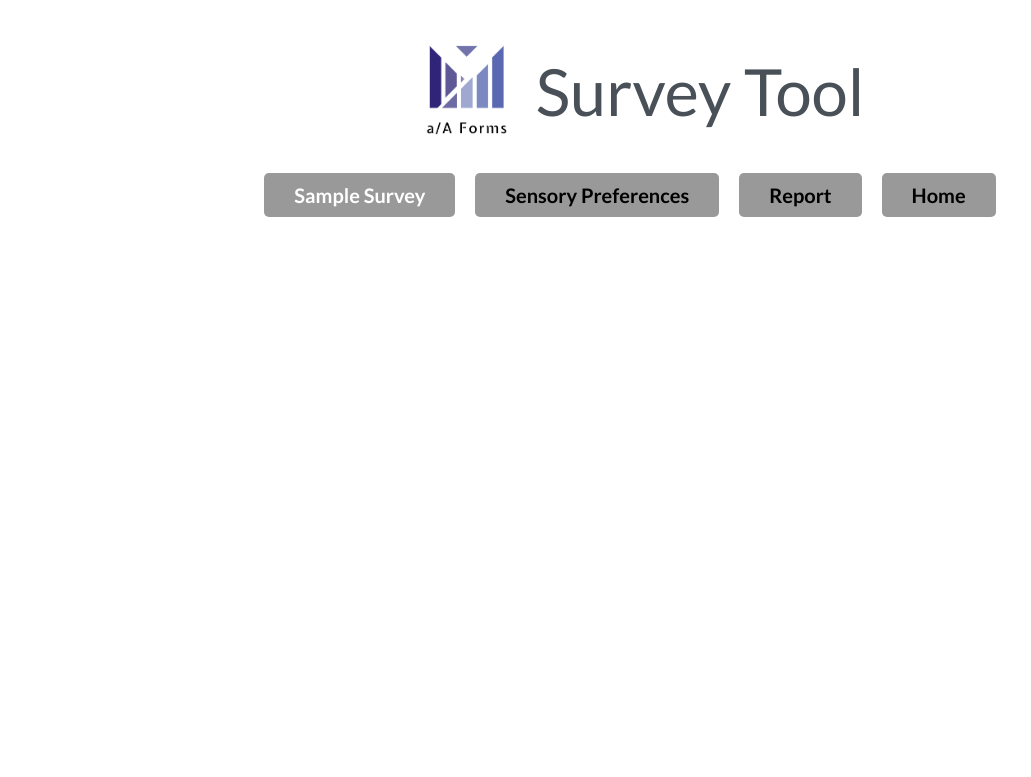
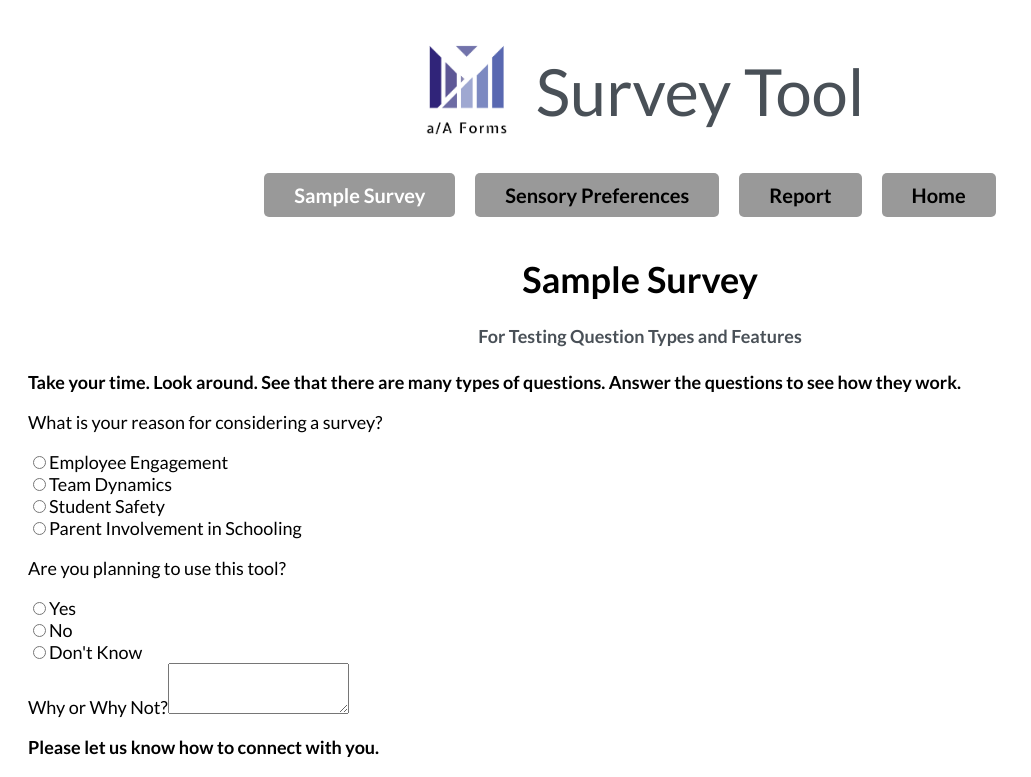
Before and after one commit to mkhmbtv/advanced-forms-react, a React (Create React App) app: page /sample in a window 1280 px wide. Shown: the top 777 px of the page, without its empty margins (0-1031 px from the left). Built offline with nearby package versions, Linux system fonts and the light colour scheme.

Commit message:
Create forms for surveys

```diff
--- a/package.json
+++ b/package.json
@@ -6,6 +6,7 @@
     "@testing-library/jest-dom": "^5.15.1",
     "@testing-library/react": "^11.2.7",
     "@testing-library/user-event": "^12.8.3",
+    "html-react-parser": "^1.4.1",
     "react": "^17.0.2",
     "react-dom": "^17.0.2",
     "react-router-dom": "^5.3.0",
--- a/src/App.js
+++ b/src/App.js
@@ -1,6 +1,10 @@
 import { Route, Switch } from "react-router-dom";
 import Navigation from "./components/Navigation";
 import Home from './components/Home';
+import Survey from './components/Survey';
+
+import sampleSurvey from './mockdata/sample.json';
+import sensoryPreferencesSurvey from './mockdata/spi.json';
 
 function App() {
   return (
@@ -10,6 +14,12 @@ function App() {
         <Route exact path='/'>
           <Home />
         </Route>
+        <Route path='/sample'>
+          <Survey survey={sampleSurvey}/>
+        </Route>
+        <Route path='/spi'>
+          <Survey survey={sensoryPreferencesSurvey} />
+        </Route>
       </Switch>
     </div>
   );
--- /dev/null
+++ b/src/components/Survey/Question.js
@@ -0,0 +1,86 @@
+import parse from 'html-react-parser';
+
+const Question = ({ question, onChange, value, id }) => {
+  switch (question.type) {
+    case 'section': {
+      return (
+        <p style={{fontWeight: 700}}>{question.instructions}</p>
+      )
+    }
+    case 'mcq': {
+      return (
+        <>
+          <p>{question.stem}</p>
+          {question.options.map((option) =>
+            <div key={option.value}>
+              <label>
+                <input
+                  name={id}
+                  type='radio'
+                  onChange={onChange(id)}
+                  value={option.value}
+                />
+                {option.text}
+              </label>
+            </div>
+          )}
+        </>
+      );
+    }
+    case 'cr': {
+      if (question.lines === 1) {
+        return (
+          <div>
+            <label>
+              {question.stem}
+              <input
+                name={id}
+                type='text'
+                onChange={onChange(id)}
+                value={value}
+              />
+            </label>
+          </div>
+        );
+      } else {
+        return (
+          <div>
+            <label>
+              {question.stem}
+              <textarea
+                name={id}
+                onChange={onChange(id)}
+                value={value}
+                rows={question.lines}
+              />
+            </label>
+          </div>
+        )
+      }
+    }
+    case 'likert': {
+      return (
+        <div>
+          <p>{parse(question.stem)}</p>
+          <select
+            name={id}
+            onChange={onChange(id)}
+            value={value}
+          >
+            <option value='' disabled>Select an answer...</option>
+            <option value={1}>Strongly Disagree</option>
+            <option value={2}>Disagree</option>
+            <option value={3}>Neutral</option>
+            <option value={4}>Agree</option>
+            <option value={5}>Strongly Agree</option>
+          </select>
+        </div>
+      )
+    }
+    default:
+      return null;
+  }
+
+};
+
+export default Question;
--- /dev/null
+++ b/src/components/Survey/Survey.css
@@ -0,0 +1,7 @@
+.survey__description {
+  text-align: center;
+}
+
+.survey__description h4 {
+  color: #495057;
+}
--- /dev/null
+++ b/src/components/Survey/Survey.js
@@ -0,0 +1,42 @@
+import { useEffect, useState } from 'react';
+import Question from './Question';
+import './Survey.css';
+
+const Survey = ({ survey }) => {
+  const [values, setValues] = useState({});
+
+  useEffect(() => {
+    console.log(values);
+  }, [values]);
+
+  const handleChange = (index) => (e) => {
+    setValues({
+      ...values,
+      [index]: e.target.value
+    });
+  };
+
+  return (
+    <div className='survey'>
+      <div className='survey__description'>
+        <h1>{survey.name}</h1>
+        <h4>{survey.description}</h4>
+      </div>
+      <form>
+        <p style={{fontWeight: 700}}>{survey.instructions}</p>
+        {survey.questions.map((q, i) =>
+          <Question
+            key={i}
+            question={q}
+            onChange={handleChange}
+            value={values[i] || ''}
+            id={i}
+          />
+        )}
+        <button>Submit</button>
+      </form>
+    </div>
+  );
+};
+
+export default Survey;
--- /dev/null
+++ b/src/components/Survey/index.js
@@ -0,0 +1,3 @@
+import Survey from './Survey';
+
+export default Survey;
--- a/src/index.css
+++ b/src/index.css
@@ -2,7 +2,6 @@
 body {
   font-family: 'Lato', sans-serif;
   font-size: 18px;
-  font-weight: 700;
 }
 
 .page-wrapper {
--- /dev/null
+++ b/src/mockdata/sample.json
@@ -0,0 +1,94 @@
+{
+    "id":1,
+    "code": "sample",
+    "name": "Sample Survey",
+    "description": "For Testing Question Types and Features",
+    "instructions": "Take your time. Look around. See that there are many types of questions. Answer the questions to see how they work.",
+    "thankyou": "Thank you for exploring our amazing features. We look forward to working with you soon!",
+    "copyright": "&copy; 2020 a/A Forms, Inc. Sample survey is for illustrative purposes only. All rights reserved.",
+    "questions": [{
+            "stem": "What is your reason for considering a survey?",
+            "type": "mcq",
+            "includeOther": true,
+            "options": [{
+                    "text": "Employee Engagement",
+                    "label": "",
+                    "value": 1
+                },
+                {
+                    "text": "Team Dynamics",
+                    "label": "",
+                    "value": 2
+                },
+                {
+                    "text": "Student Safety",
+                    "label": "",
+                    "value": 3
+                },
+                {
+                    "text": "Parent Involvement in Schooling",
+                    "label": "",
+                    "value": 4
+                }
+            ]
+        },
+        {
+            "stem": "Are you planning to use this tool?",
+            "type": "mcq",
+            "options": [{
+                    "text": "Yes",
+                    "label": "",
+                    "value": 1
+                },
+                {
+                    "text": "No",
+                    "label": "",
+                    "value": -1
+                },
+                {
+                    "text": "Don't Know",
+                    "label": "",
+                    "value": 0
+                }
+            ]
+        },
+        {
+            "stem": "Why or Why Not?",
+            "type": "cr",
+            "lines": 3,
+            "size": "moderate",
+            "charlimit": 250,
+            "optional": false,
+            "pagebreak": true
+        },
+        {
+            "type":"section",
+            "title":"Follow Up",
+            "instructions":"Please let us know how to connect with you."
+        },
+        {
+            "stem": "What is your first name?",
+            "type": "cr",
+            "size": "narrow",
+            "lines": 1,
+            "charlimit": 25,
+            "optional": true
+        },
+        {
+            "stem": "What is your email address?",
+            "type": "cr",
+            "size": "wide",
+            "lines": 1,
+            "charlimit": 100,
+            "optional": true
+        },
+        {
+            "stem": "Additional Feedback",
+            "type": "cr",
+            "lines": 25,
+            "size": "full",
+            "charlimit": 500,
+            "optional": true
+        }
+    ]
+}
--- /dev/null
+++ b/src/mockdata/spi.json
@@ -0,0 +1,112 @@
+{
+  "id":2,
+  "code": "inventory",
+  "name": "Sensory Preferences Inventory",
+  "description": "",
+  "instructions": "Answer each question using the scale provided.",
+  "thankyou": "Thank you for completing the a/A Sensory Preferences Inventory.",
+  "autoreport": "inventory-results",
+  "copyright": "&copy; 2020 a/A Forms, Inc. All rights reserved.",
+  "questions": [
+    {
+      "code": "section1",
+      "type": "section",
+      "instructions": "To improve accuracy, answer each question quickly with your first 'gut instinct'. You will not be able to go back and change answers after clicking next."
+    },
+    {
+      "code":"q1",
+      "type": "likert",
+      "stem": "I learn the most when the lesson engages my sense of <em>sight</em>.",
+      "scale": "Agreement"
+    },
+    {
+      "code":"q2",
+      "type": "likert",
+      "stem": "I learn the most when the lesson engages my sense of <em>hearing</em>.",
+      "scale": "Agreement"
+    },
+    {
+      "code":"q3",
+      "type": "likert",
+      "stem": "I learn the most when the lesson engages my sense of <em>touch, taste,</em> or <em>smell</em>.",
+      "scale": "Agreement",
+      "pagebreak": true
+    },
+    {
+      "code":"q4",
+      "type": "likert",
+      "stem": "I find it easiest to remember things I see rather than things I hear or do.",
+      "scale": "Agreement"
+    },
+    {
+      "code":"q5",
+      "type": "likert",
+      "stem": "I find it easiest to remember things I hear rather than things I see or do.",
+      "scale": "Agreement"
+    },
+    {
+      "code":"q6",
+      "type": "likert",
+      "stem": "I find it easiest to remember things I do rather than things I see or hear.",
+      "scale": "Agreement",
+      "pagebreak": true
+    },
+    {
+      "code":"q7",
+      "type": "likert",
+      "stem": "I would rather look at photos than listen to music or workout (physical exercise).",
+      "scale": "Agreement"
+    },
+    {
+      "code":"q8",
+      "type": "likert",
+      "stem": "I would rather listen to music than look at photos or workout (physical exercise).",
+      "scale": "Agreement"
+    },
+    {
+      "code":"q9",
+      "type": "likert",
+      "stem": "I would rather workout (physical exercise) than look at photos or listen to music.",
+      "scale": "Agreement",
+      "pagebreak": true
+    },
+    {
+      "code":"q10",
+      "type": "likert",
+      "stem": "The lessons I remember best are those in which I had to use my sense of sight.",
+      "scale": "Agreement"
+    },
+    {
+      "code":"q11",
+      "type": "likert",
+      "stem": "The lessons I remember best are those in which I had to use my sense of hearing.",
+      "scale": "Agreement"
+    },
+    {
+      "code":"q12",
+      "type": "likert",
+      "stem": "The lessons I remember best are those in which I had to use my sense of touch, smell or taste.",
+      "scale": "Agreement",
+      "pagebreak": true
+    },
+    {
+      "code":"q13",
+      "type": "likert",
+      "stem": "When I get a new device, I usually read the instructions to learn how to operate it.",
+      "scale": "Agreement"
+    },
+    {
+      "code":"q14",
+      "type": "likert",
+      "stem": "When I get a new device, I usually ask someone to explain verbally how to operate it.",
+      "scale": "Agreement"
+    },
+    {
+      "code":"q15",
+      "type": "likert",
+      "stem": "When I get a new device, I usually try a hands-on approach to figure out how to operate it.  ",
+      "scale": "Agreement",
+      "pagebreak": true
+    }
+  ]
+}
```
Also changed, not shown: 1 other file (tests, documents, lock files or other folders).
